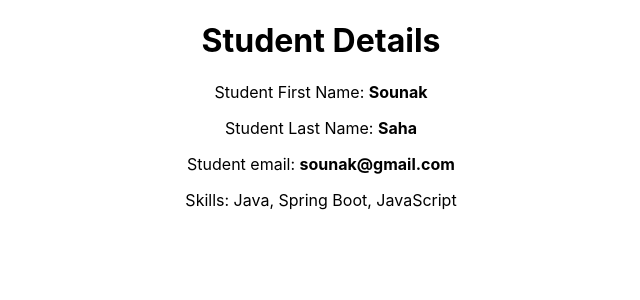
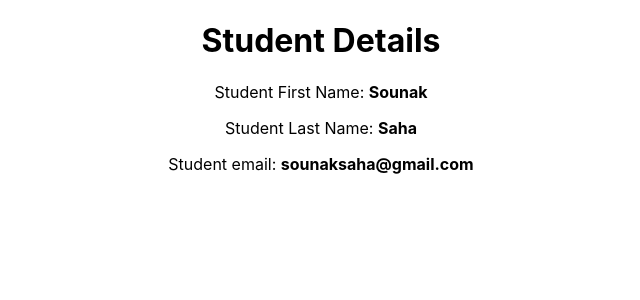
Before and after one commit to sounak999/React-Basics-Repository, a React (Create React App) app: page / in a window 1280 px wide. Shown: the top 300 px of the page, without its empty margins (319-959 px from the left). Built offline with nearby package versions, Linux system fonts and the light colour scheme.

Commit message:
0.2 => destructuring data in component

```diff
--- a/src/App.js
+++ b/src/App.js
@@ -31,7 +31,12 @@ function App() {
 
 		{/* <Hello /> */}
 
-		<Student student={student} skills={skills} />
+		{/* <Student student={student} skills={skills} /> */}
+
+		<Student
+		firstName = "Sounak"
+		lastName = "Saha"
+		email = "sounaksaha@gmail.com"/>
 
     </div>
   );
--- a/src/component/Student.js
+++ b/src/component/Student.js
@@ -1,11 +1,15 @@
-const student = (props) => {
+const student = ({firstName, lastName, email}) => {
     return (
         <div>
-            <h1>Student Details</h1>
+            {/* <h1>Student Details</h1>
             <p>Student First Name: <strong>{props.student.firstName}</strong></p>
             <p>Student Last Name: <strong>{props.student.lastName}</strong></p>
-            <p>Student email: <strong>{props.student.email}</strong></p>
-            <p>Skills: {props.skills.join(", ")}</p>
+            <p>Student email: <strong>{props.student.email}</strong></p> */}
+            <h1>Student Details</h1>
+            <p>Student First Name: <strong>{firstName}</strong></p>
+            <p>Student Last Name: <strong>{lastName}</strong></p>
+            <p>Student email: <strong>{email}</strong></p>
+            {/* <p>Skills: {props.skills.join(", ")}</p> */}
         </div>
     )
 }
```
